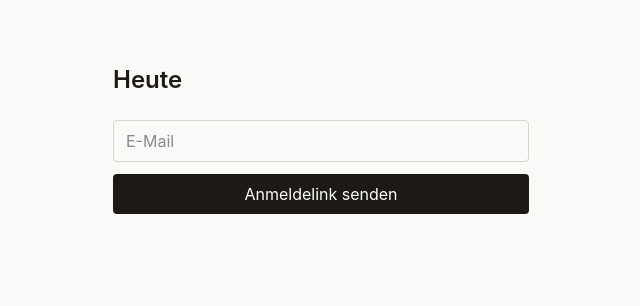
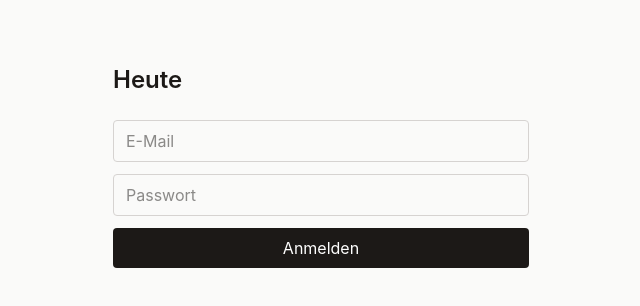
Before and after one commit to Svenboss1991/agentensystem, a React (Vite) app: page / in a window 1280 px wide. Shown: the top 306 px of the page, without its empty margins (319-959 px from the left). Built offline with nearby package versions, Linux system fonts and the light colour scheme; no server answers.

Commit message:
Anmeldung mit E-Mail und Passwort statt Anmeldelink
Co-Authored-By: Claude Opus 5.5 <noreply@anthropic.com>
Claude-Session: https://claude.ai/code/session_013HCXw7D1Mb3xwUi2m6Z5hV

```diff
--- a/src/App.tsx
+++ b/src/App.tsx
@@ -44,36 +44,40 @@ function Rahmen({ children }: { children: React.ReactNode }) {
 
 function Login() {
   const [email, setEmail] = useState("");
-  const [status, setStatus] = useState<"" | "gesendet" | string>("");
+  const [passwort, setPasswort] = useState("");
+  const [fehler, setFehler] = useState("");
 
-  async function senden(e: React.FormEvent) {
+  async function anmelden(e: React.FormEvent) {
     e.preventDefault();
-    const { error } = await supabase.auth.signInWithOtp({
-      email,
-      options: { shouldCreateUser: false, emailRedirectTo: window.location.origin },
-    });
-    setStatus(error ? error.message : "gesendet");
+    const { error } = await supabase.auth.signInWithPassword({ email, password: passwort });
+    setFehler(error ? "Anmeldung fehlgeschlagen. E-Mail oder Passwort stimmt nicht." : "");
   }
 
   return (
     <Rahmen>
       <h1 className="mb-6 text-2xl font-semibold">Heute</h1>
-      {status === "gesendet" ? (
-        <p>Anmeldelink ist unterwegs. Bitte Postfach prüfen.</p>
-      ) : (
-        <form onSubmit={senden} className="flex flex-col gap-3">
+      <form onSubmit={anmelden} className="flex flex-col gap-3">
         <input
           type="email"
           required
+          autoComplete="username"
           value={email}
           onChange={(e) => setEmail(e.target.value)}
           placeholder="E-Mail"
           className="rounded border border-stone-300 px-3 py-2"
         />
-          <button className="rounded bg-stone-900 px-3 py-2 text-white">Anmeldelink senden</button>
-          {status && <p className="text-sm text-red-700">{status}</p>}
+        <input
+          type="password"
+          required
+          autoComplete="current-password"
+          value={passwort}
+          onChange={(e) => setPasswort(e.target.value)}
+          placeholder="Passwort"
+          className="rounded border border-stone-300 px-3 py-2"
+        />
+        <button className="rounded bg-stone-900 px-3 py-2 text-white">Anmelden</button>
+        {fehler && <p className="text-sm text-red-700">{fehler}</p>}
       </form>
-      )}
     </Rahmen>
   );
 }
```
Also changed, not shown: 1 other file (tests, documents, lock files or other folders). Lines whose indentation alone changed are shown as unchanged.
